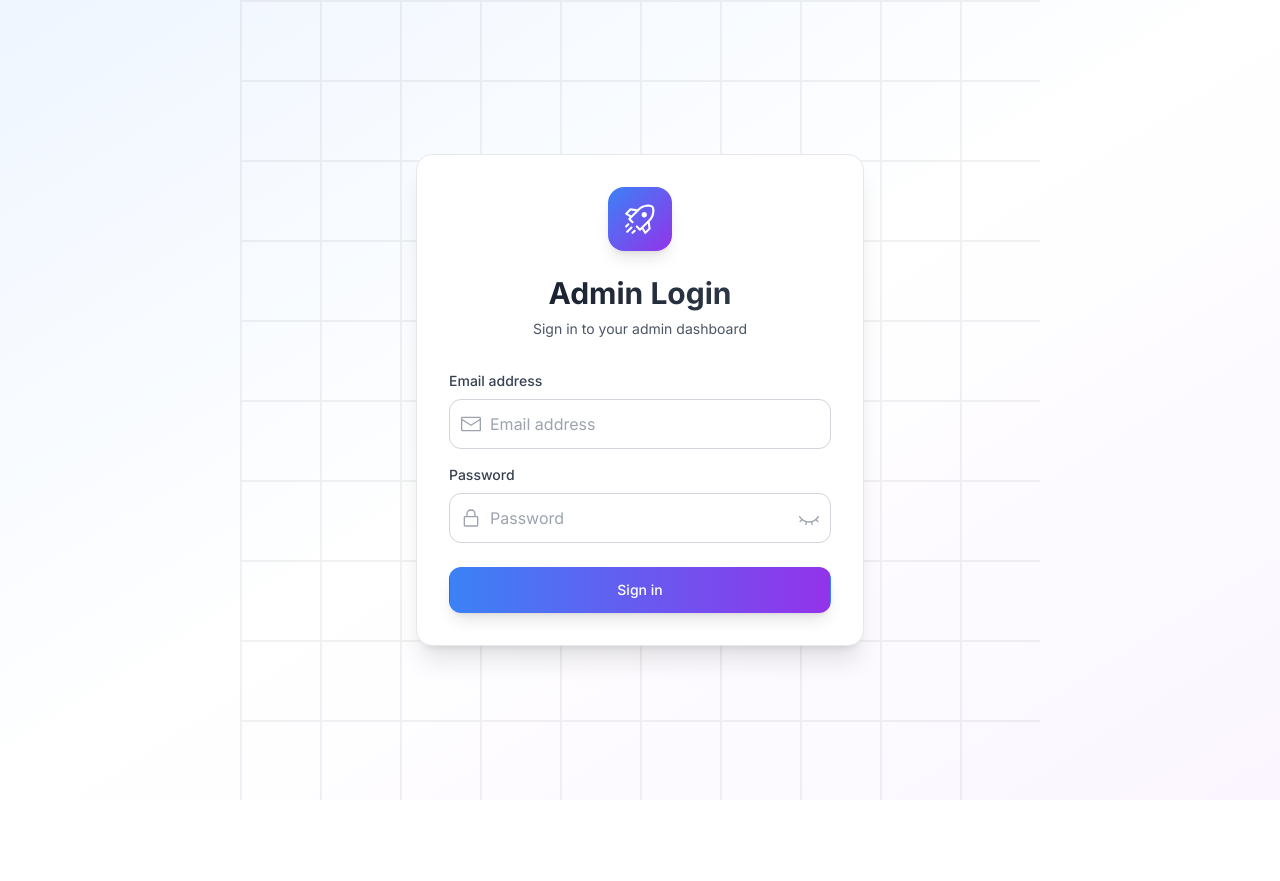
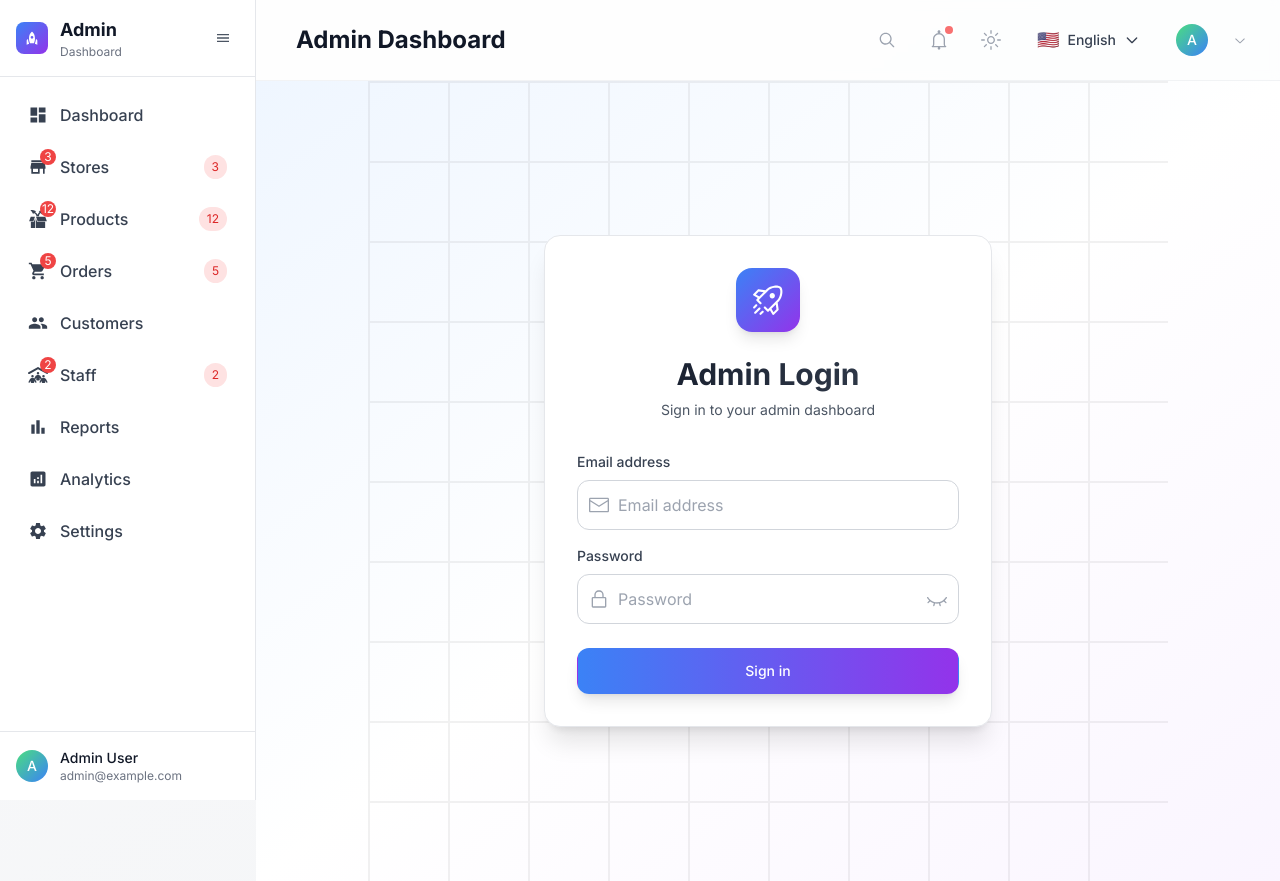
Before and after one commit to Jequex/e-commerce, a Next.js app in the folder apps/admin/: page /en/login in a window 1280 px wide. Before the commit the page ends 800 px from the top, so only its background shows below. Built offline with nearby package versions, Linux system fonts and the light colour scheme.

Commit message:
migrating the layout to the locales folder

```diff
--- a/apps/admin/src/app/[locale]/dashboard/layout.tsx
+++ b/apps/admin/src/app/[locale]/dashboard-layout-client.tsx
@@ -6,7 +6,7 @@ import { motion, AnimatePresence } from 'framer-motion';
 import Sidebar from '@/components/Sidebar';
 import Header from '@/components/Header';
 
-export default function DashboardLayout({
+export default function DashboardLayoutClient({
   children,
 }: {
   children: React.ReactNode;
--- a/apps/admin/src/app/[locale]/layout.tsx
+++ b/apps/admin/src/app/[locale]/layout.tsx
@@ -3,6 +3,7 @@ import {getMessages} from 'next-intl/server';
 import {notFound} from 'next/navigation';
 import {routing} from '@/i18n/routing';
 import {AuthGuard} from '@/components/auth-guard';
+import DashboardLayoutClient from './dashboard-layout-client';
 
 export function generateStaticParams() {
   return routing.locales.map((locale) => ({locale}));
@@ -27,7 +28,9 @@ export default async function LocaleLayout({
   return (
     <NextIntlClientProvider messages={messages}>
       <AuthGuard>
-        {children}
+        <DashboardLayoutClient>
+          {children}
+        </DashboardLayoutClient>
       </AuthGuard>
     </NextIntlClientProvider>
   );
--- a/apps/admin/src/components/Sidebar.tsx
+++ b/apps/admin/src/components/Sidebar.tsx
@@ -43,53 +43,53 @@ const Sidebar: React.FC = () => {
       id: 'stores',
       label: t('stores'),
       icon: MdStore,
-      href: '/dashboard/stores',
+      href: '/stores',
       badge: 3,
     },
     {
       id: 'products',
       label: t('products'),
       icon: GiBoxUnpacking,
-      href: '/dashboard/products',
+      href: '/products',
       badge: 12,
     },
     {
       id: 'orders',
       label: t('orders'),
       icon: MdShoppingCart,
-      href: '/dashboard/orders',
+      href: '/orders',
       badge: 5,
     },
     {
       id: 'customers',
       label: t('customers'),
       icon: MdPeople,
-      href: '/dashboard/customers',
+      href: '/customers',
     },
     {
       id: 'staff',
       label: t('staff'),
       icon: FaPeopleRoof,
-      href: '/dashboard/staff',
+      href: '/staff',
       badge: 2,
     },
     {
       id: 'reports',
       label: t('reports'),
       icon: MdBarChart,
-      href: '/dashboard/reports',
+      href: '/reports',
     },
     {
       id: 'analytics',
       label: t('analytics'),
       icon: MdAnalytics,
-      href: '/dashboard/analytics',
+      href: '/analytics',
     },
     {
       id: 'settings',
       label: t('settings'),
       icon: MdSettings,
-      href: '/dashboard/settings',
+      href: '/settings',
     },
   ];
 
```
